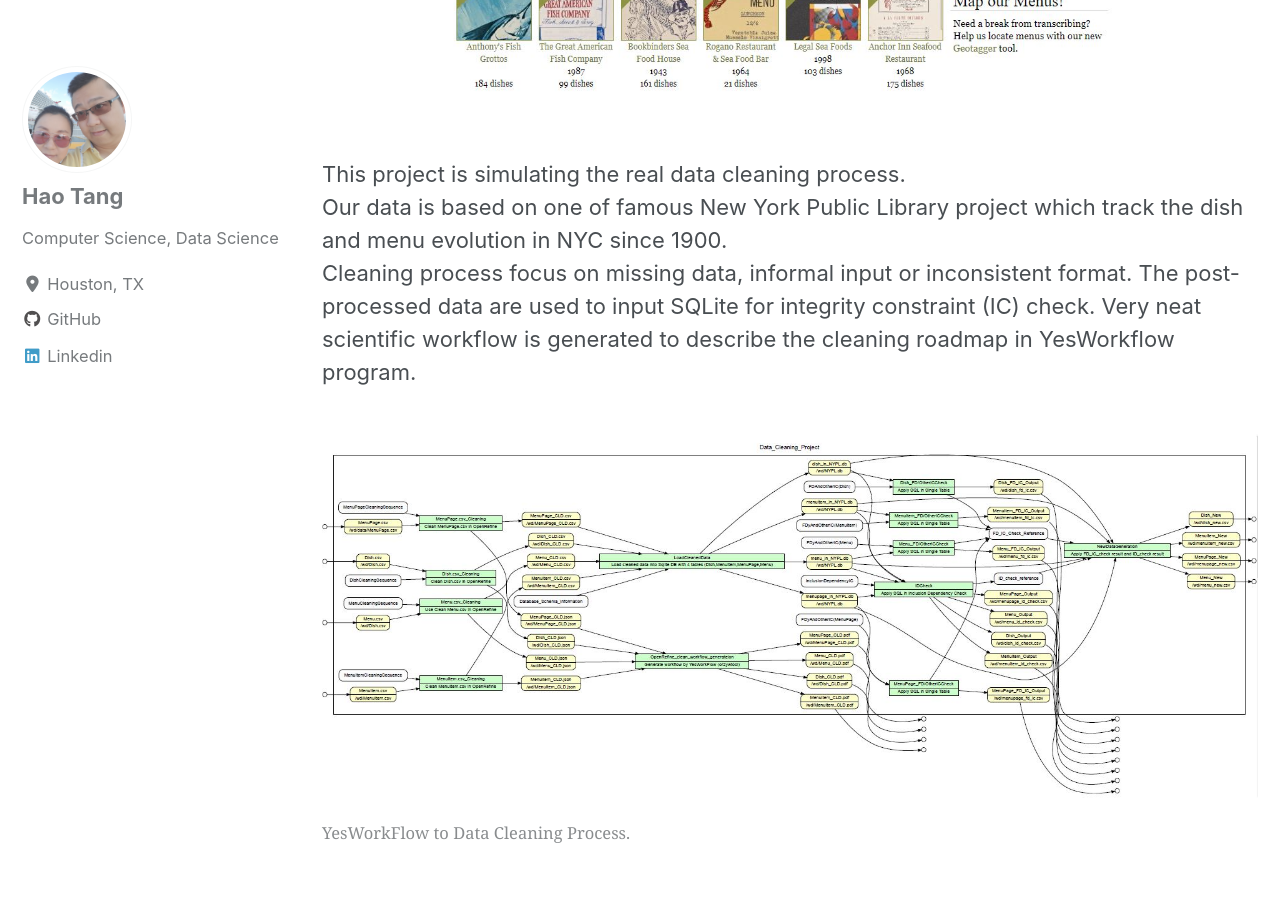
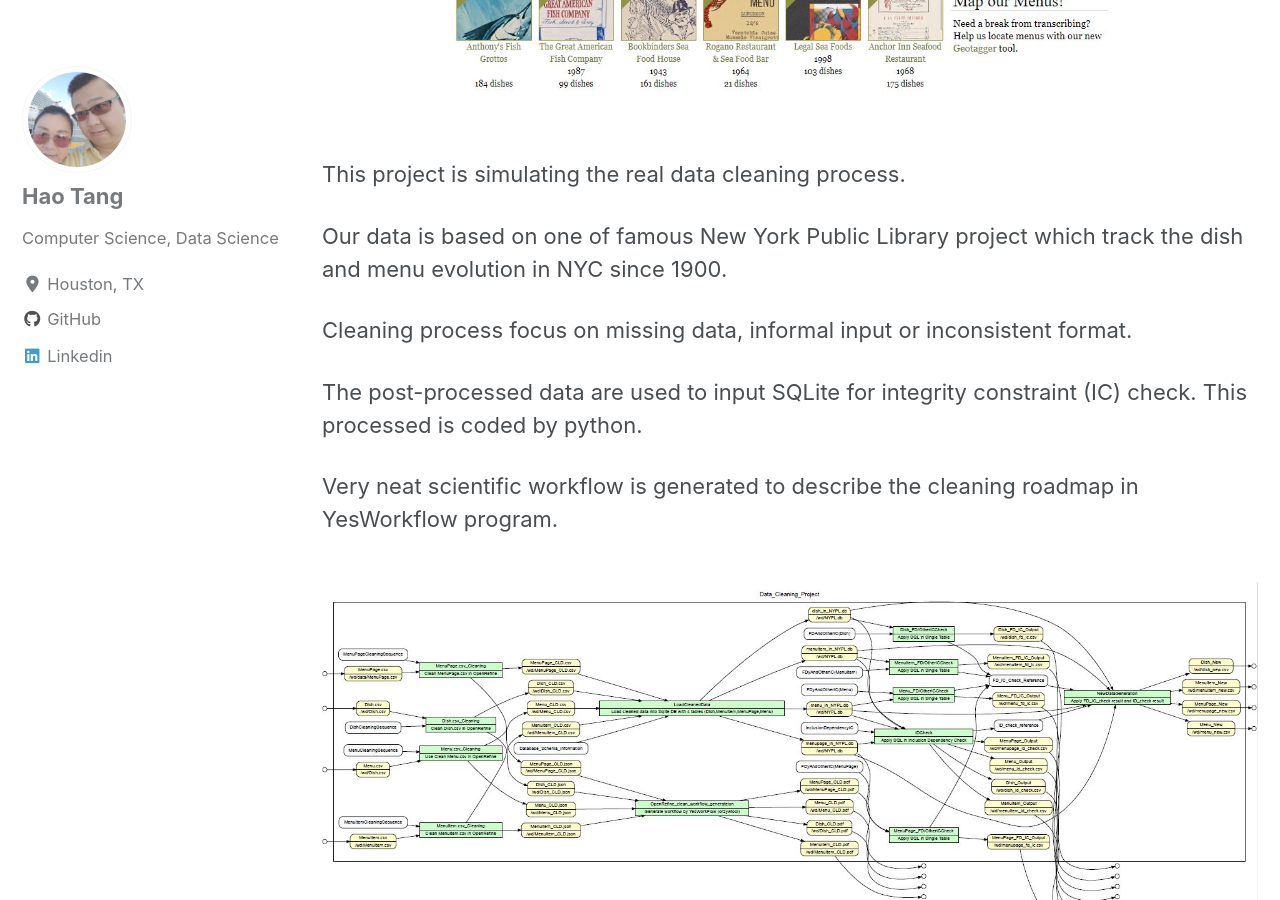
Before and after one commit to tanghao205/tanghao205.github.io, a Jekyll site: the page built from _pages/projects.md, in a window 1280 px wide and 900 px high, scrolled down 4370 px. Built offline with Jekyll 4.4.1, drawn with Linux system fonts in a browser that asks for light colours; cached includes are drawn as plain includes; nearby versions of some CDN libraries.

Commit message:
Update projects.md

```diff
--- a/_pages/projects.md
+++ b/_pages/projects.md
@@ -106,9 +106,14 @@ The second part is to extract visible features from the images after effective i
     <a href="/images/whatsonthemenu.JPG"><img src="/images/whatsonthemenu.JPG"></a>
 </figure>
 This project is simulating the real data cleaning process.
+
 Our data is based on one of famous New York Public Library project which track the dish and menu evolution in NYC since 1900.
+
 Cleaning process focus on missing data, informal input or inconsistent format.
-The post-processed data are used to input SQLite for integrity constraint (IC) check. Very neat scientific workflow is generated to describe the cleaning roadmap in YesWorkflow program.
+
+The post-processed data are used to input SQLite for integrity constraint (IC) check. This processed is coded by python.
+
+Very neat scientific workflow is generated to describe the cleaning roadmap in YesWorkflow program.
 
 <figure>
     <a href="/images/YWF.jpg"><img src="/images/YWF.jpg"></a>
```
